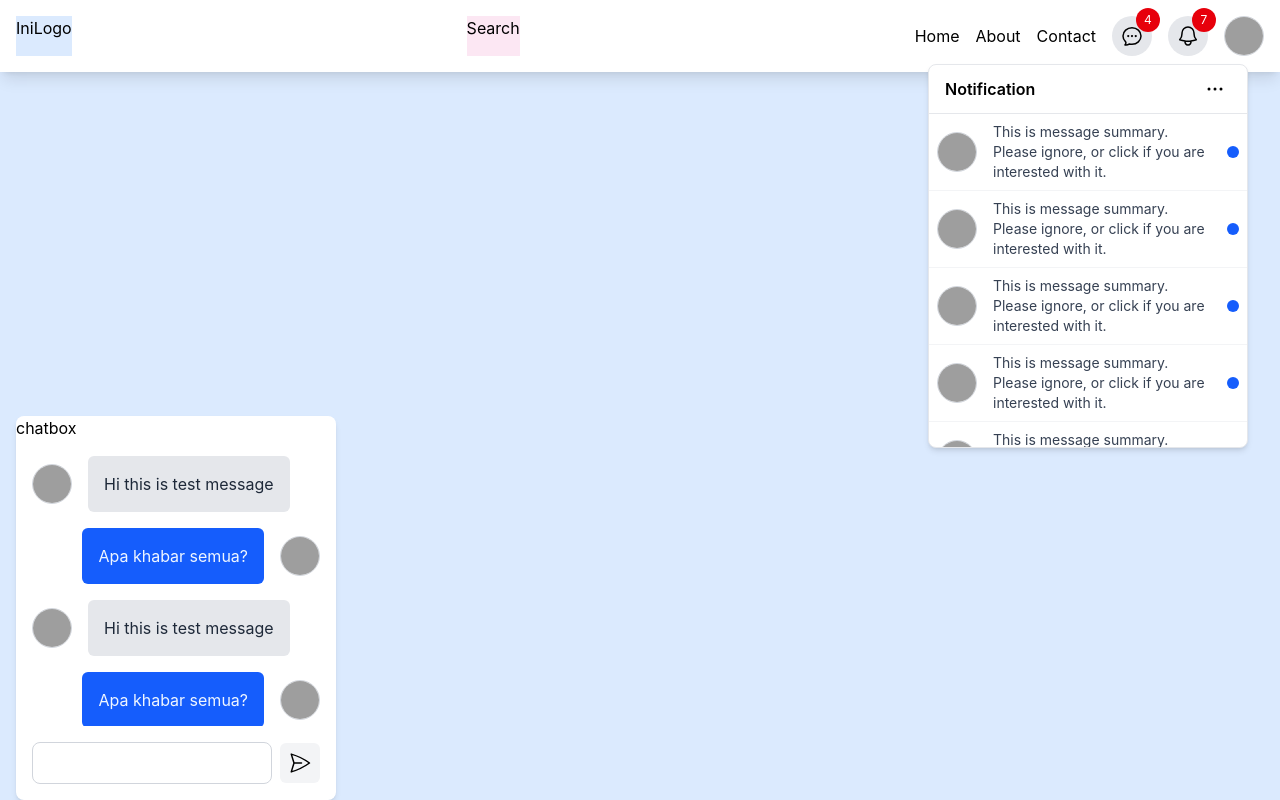
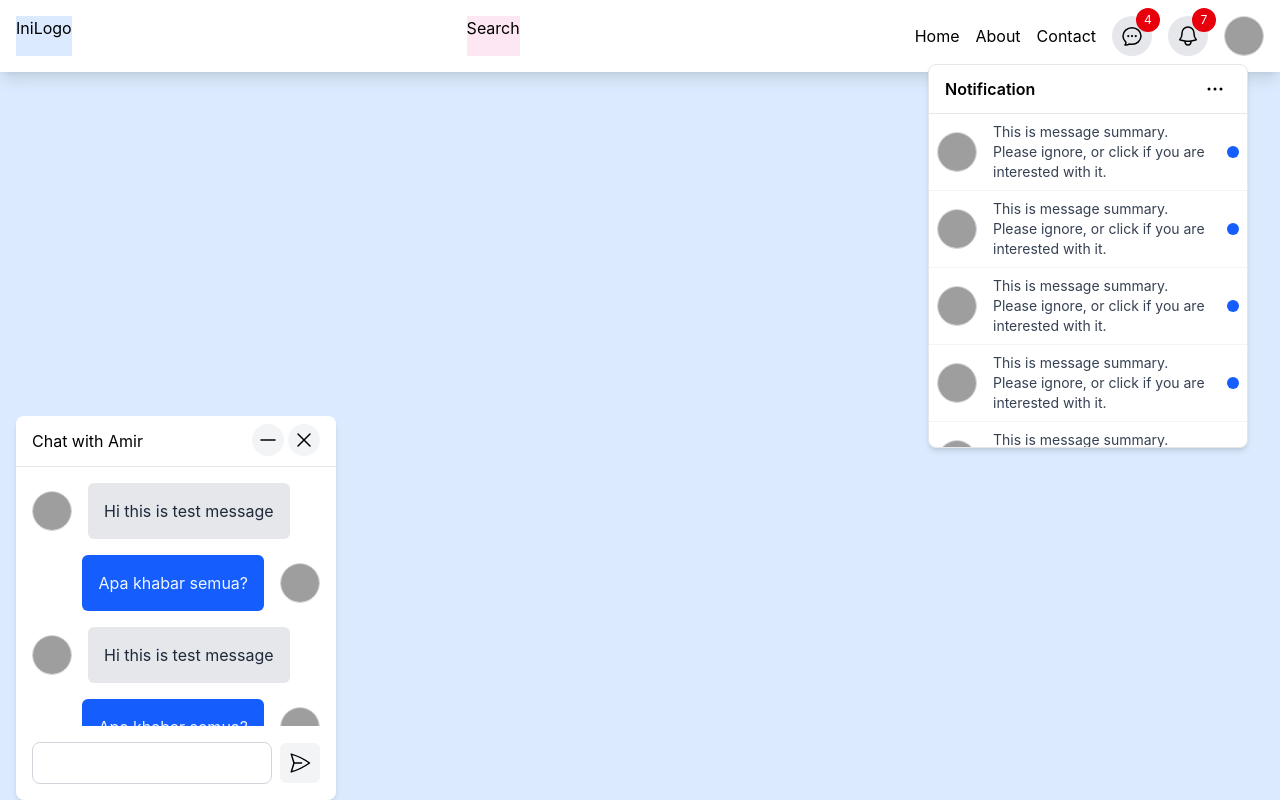
Before and after one commit to cyberfly/learn-tailwind, a website built with Vite: page day2-header.html in a window 1280 px wide. Built offline with nearby package versions, Linux system fonts and the light colour scheme; grey boxes are pictures that could not be loaded.

Commit message:
feat: chatbox header action style

```diff
--- a/day2-header.html
+++ b/day2-header.html
@@ -228,8 +228,26 @@
     <div class="bg-white shadow-md rounded-lg fixed bottom-0 left-4 h-96 w-80 overflow-hidden flex flex-col">
 
       <!-- chatbox header -->
-      <div>
-        chatbox
+      <div class="flex items-center justify-between px-4 py-2 border-b border-gray-200">
+        Chat with Amir
+
+        <!-- chatbox action -->
+        <div>
+          <button class="cursor-pointer rounded-full bg-gray-100 p-1">
+            <svg xmlns="http://www.w3.org/2000/svg" fill="none" viewBox="0 0 24 24" stroke-width="1.5"
+              stroke="currentColor" class="size-6">
+              <path stroke-linecap="round" stroke-linejoin="round" d="M5 12h14" />
+            </svg>
+
+          </button>
+          <button class="cursor-pointer rounded-full bg-gray-100 p-1">
+            <svg xmlns="http://www.w3.org/2000/svg" fill="none" viewBox="0 0 24 24" stroke-width="1.5"
+              stroke="currentColor" class="size-6">
+              <path stroke-linecap="round" stroke-linejoin="round" d="M6 18 18 6M6 6l12 12" />
+            </svg>
+          </button>
+        </div>
+
       </div>
       <!-- end chatbox header -->
 
@@ -339,8 +357,8 @@
 
         <!-- action -->
         <div>
-          <button class="rounded-md p-2 bg-gray-100 cursor-pointer"><svg xmlns="http://www.w3.org/2000/svg" fill="none" viewBox="0 0 24 24" stroke-width="1.5"
-              stroke="currentColor" class="size-6">
+          <button class="rounded-md p-2 bg-gray-100 cursor-pointer"><svg xmlns="http://www.w3.org/2000/svg" fill="none"
+              viewBox="0 0 24 24" stroke-width="1.5" stroke="currentColor" class="size-6">
               <path stroke-linecap="round" stroke-linejoin="round"
                 d="M6 12 3.269 3.125A59.769 59.769 0 0 1 21.485 12 59.768 59.768 0 0 1 3.27 20.875L5.999 12Zm0 0h7.5" />
             </svg>
```
